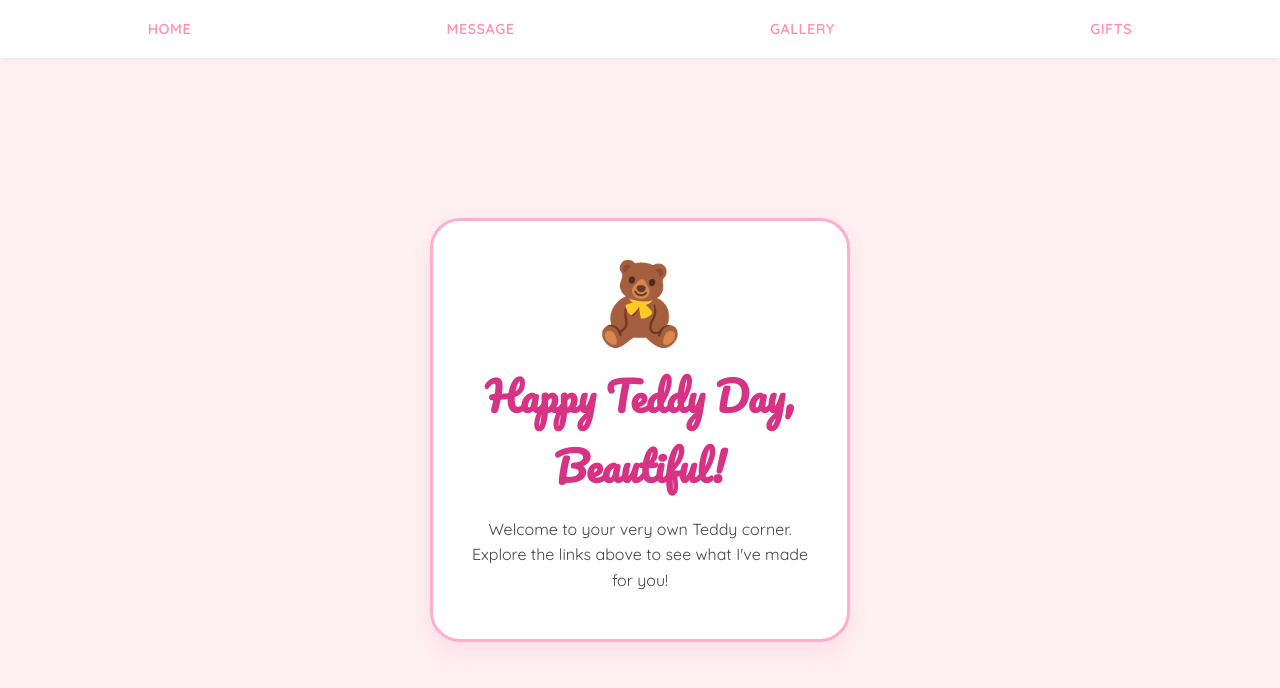
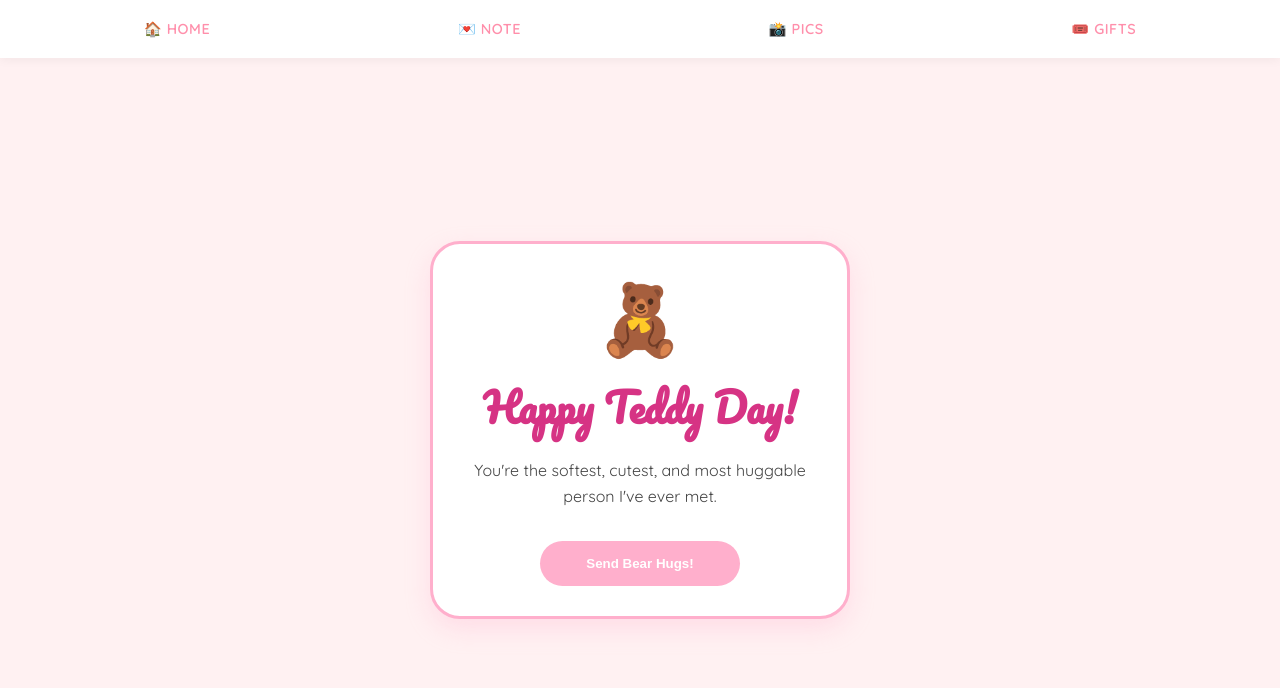
Before and after one commit to Rhoit2512/fyd, a plain HTML site: page index.html in a window 1280 px wide. Drawn offline with Linux system fonts and the light colour scheme.

Commit message:
Revamp index.html with new layout and features

```diff
--- a/index.html
+++ b/index.html
@@ -1,23 +1,45 @@
 <!DOCTYPE html>
-<html>
+<html lang="en">
 <head>
+    <meta charset="UTF-8">
+    <meta name="viewport" content="width=device-width, initial-scale=1.0, maximum-scale=1.0, user-scalable=no">
+    <title>Teddy Day 🧸</title>
     <link rel="stylesheet" href="style.css">
     <link href="https://fonts.googleapis.com/css2?family=Pacifico&family=Quicksand:wght@400;600&display=swap" rel="stylesheet">
-    <title>Teddy Day | Home</title>
 </head>
 <body>
     <nav>
-        <a href="index.html">Home</a>
-        <a href="message.html">Message</a>
-        <a href="gallery.html">Gallery</a>
-        <a href="gifts.html">Gifts</a>
+        <a href="index.html">🏠 Home</a>
+        <a href="message.html">💌 Note</a>
+        <a href="gallery.html">📸 Pics</a>
+        <a href="gifts.html">🎟️ Gifts</a>
     </nav>
     <div class="container">
         <div class="card">
-            <div style="font-size: 80px;">🧸</div>
-            <h1>Happy Teddy Day, Beautiful!</h1>
-            <p>Welcome to your very own Teddy corner. Explore the links above to see what I've made for you!</p>
+            <div style="font-size: 70px;">🧸</div>
+            <h1>Happy Teddy Day!</h1>
+            <p>You're the softest, cutest, and most huggable person I've ever met.</p>
+            <button class="btn" onclick="teddyRain()">Send Bear Hugs!</button>
         </div>
     </div>
+    <script>
+        function teddyRain() {
+            for(let i=0; i<15; i++) {
+                setTimeout(() => {
+                    const t = document.createElement('div');
+                    t.innerHTML = '🧸';
+                    t.style.position = 'fixed';
+                    t.style.left = Math.random() * 90 + 'vw';
+                    t.style.top = '-50px';
+                    t.style.fontSize = '40px';
+                    t.style.zIndex = '2000';
+                    t.style.transition = 'all 2.5s linear';
+                    document.body.appendChild(t);
+                    setTimeout(() => { t.style.top = '110vh'; t.style.transform = 'rotate(360deg)'; }, 50);
+                    setTimeout(() => t.remove(), 2600);
+                }, i * 150);
+            }
+        }
+    </script>
 </body>
 </html>
```
